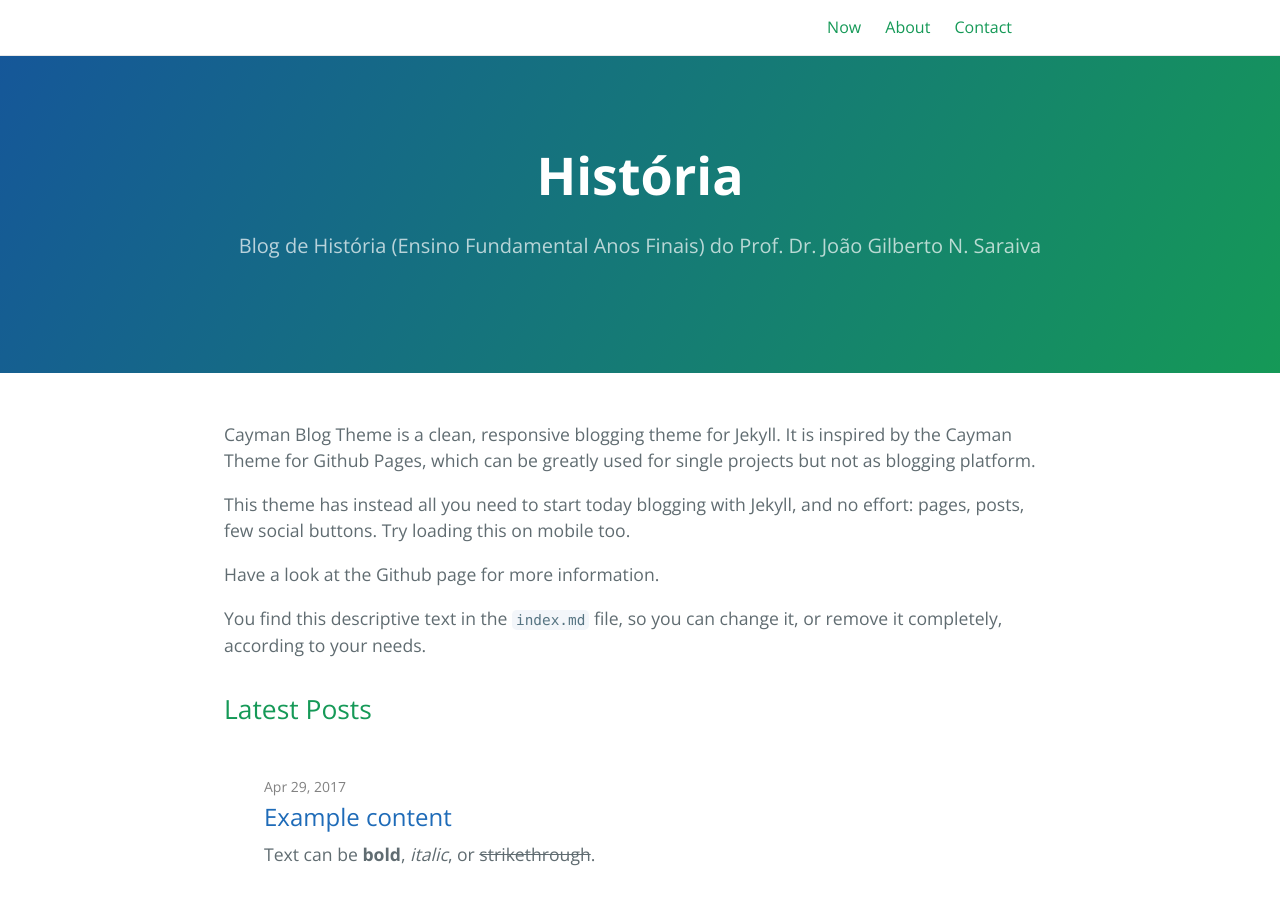
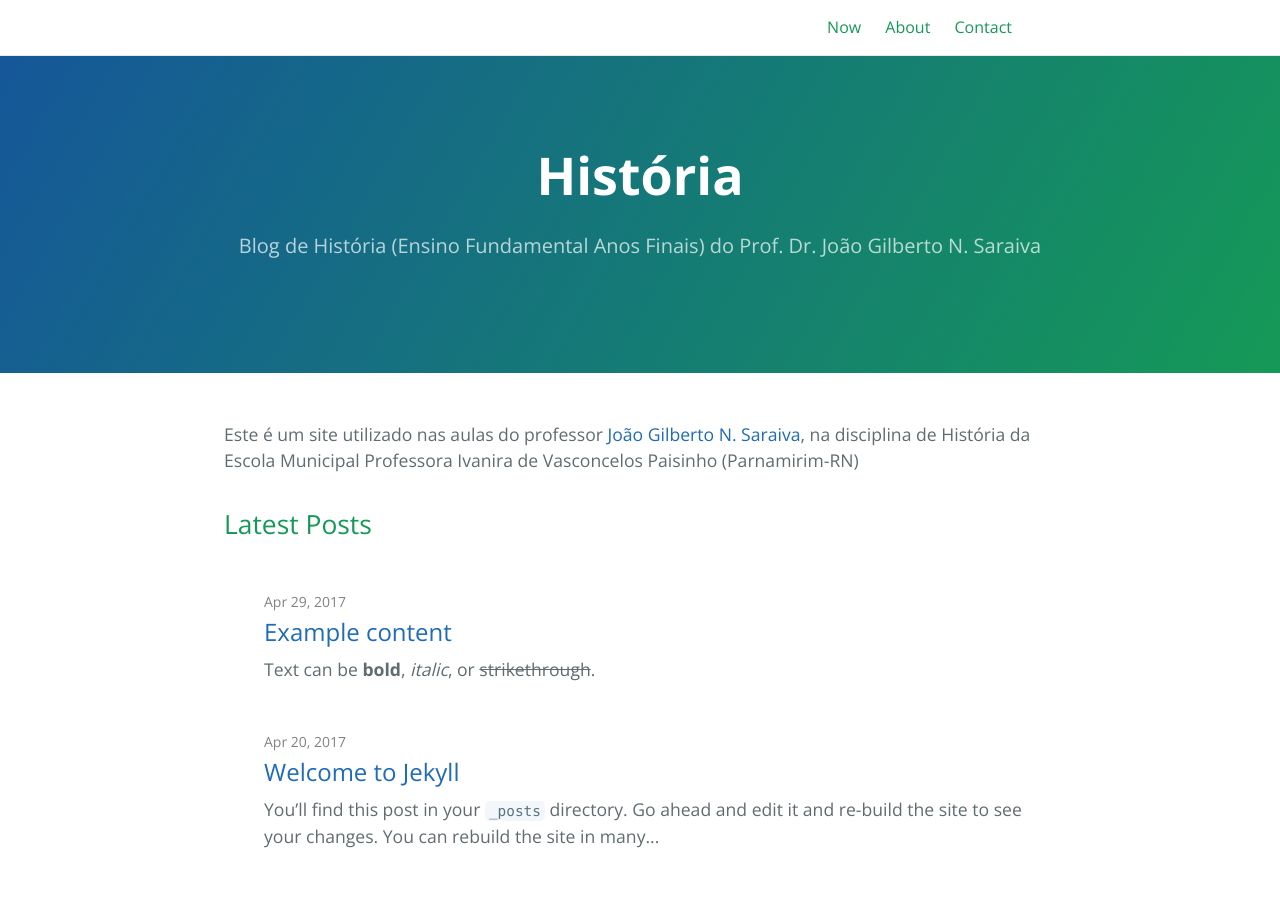
Before and after one commit to 0jonjo/arcada, a Jekyll site: the page built from index.md, in a window 1280 px wide and 900 px high. Built offline with Jekyll 4.4.1, drawn with Linux system fonts in a browser that asks for light colours.

Commit message:
Update index.md

```diff
--- a/index.md
+++ b/index.md
@@ -8,10 +8,4 @@
 layout: home
 ---
 
-Cayman Blog Theme is a clean, responsive blogging theme for Jekyll. It is inspired by the Cayman Theme for Github Pages, which can be greatly used for single projects but not as blogging platform.
-
-This theme has instead all you need to start today blogging with Jekyll, and no effort: pages, posts, few social buttons. Try loading this on mobile too.
-
-Have a look at the Github page for more information.
-
-You find this descriptive text in the `index.md` file, so you can change it, or remove it completely, according to your needs.
+Este é um site utilizado nas aulas do professor [João Gilberto N. Saraiva](0jonjo.github.io/0jonjo/), na disciplina de História da Escola Municipal Professora Ivanira de Vasconcelos Paisinho (Parnamirim-RN)
```
